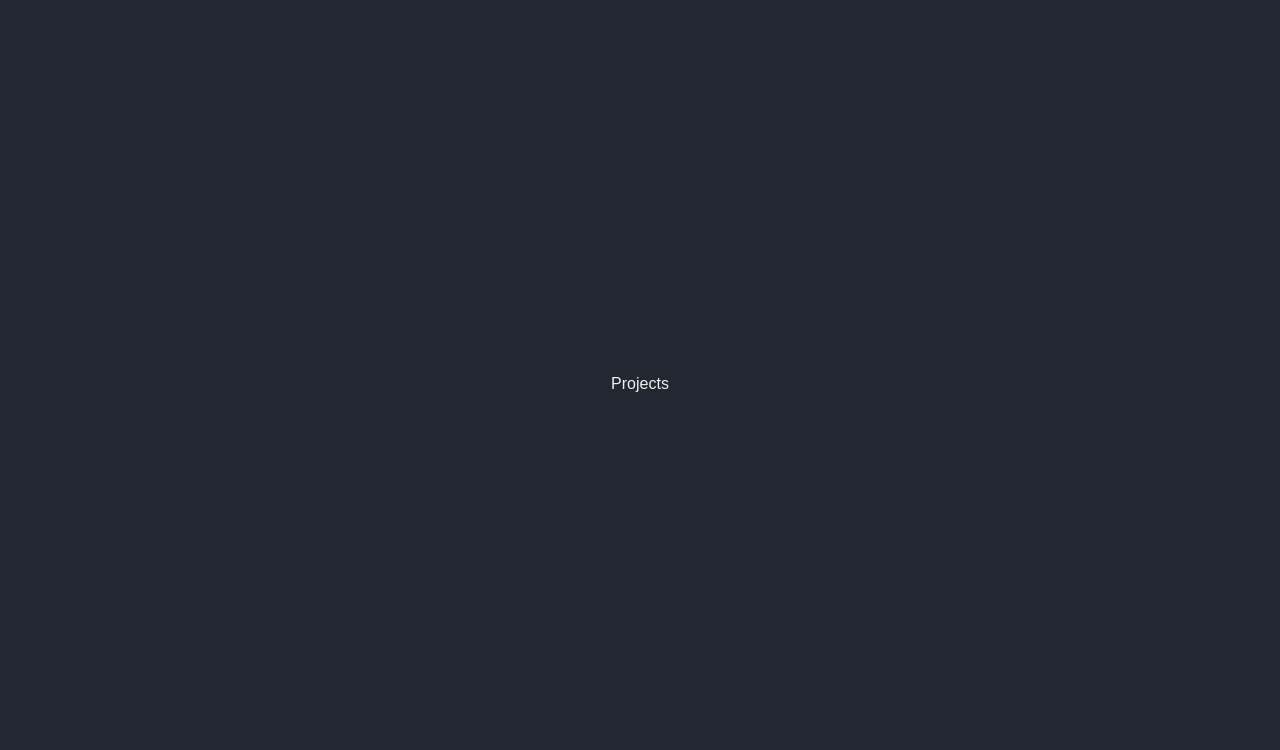
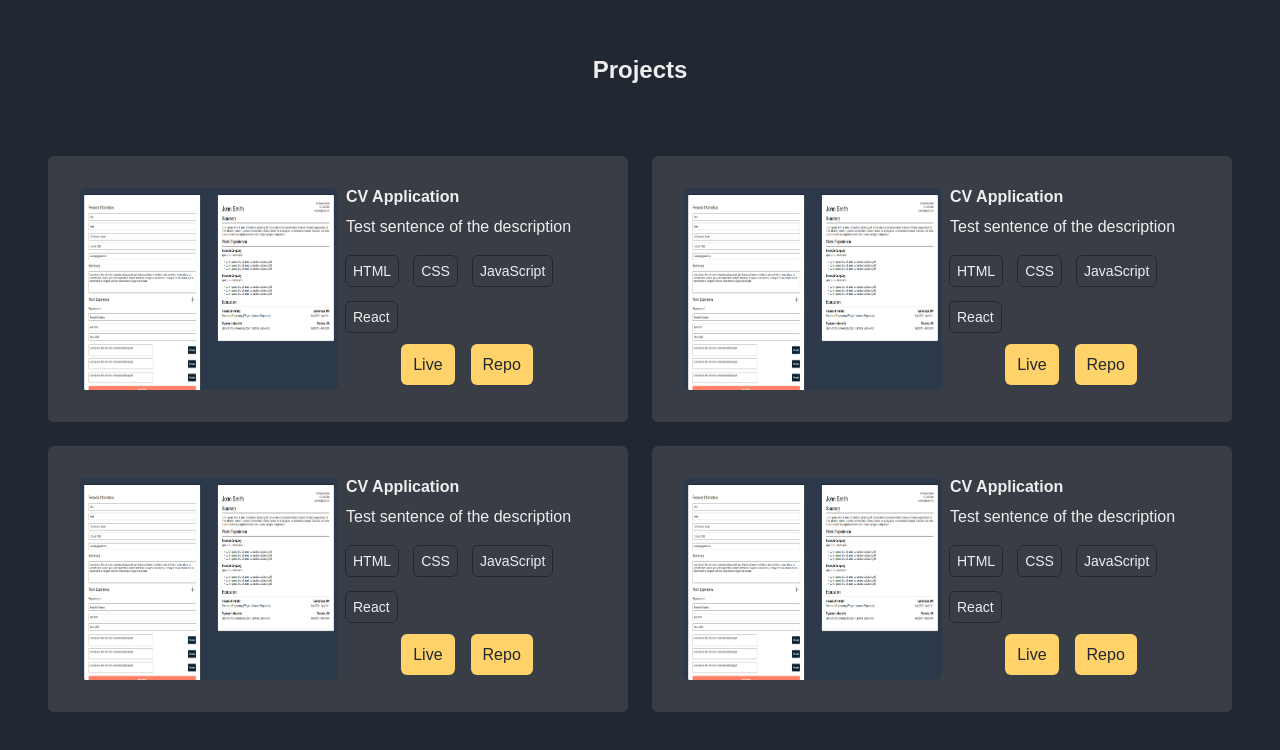
Before and after one commit to JacksonJ97/portfolio, a React (Create React App) app: page / in a window 1280 px wide. Shown: the part 816-1566 px from the top of the page. Built offline with nearby package versions, Linux system fonts and the light colour scheme.

Commit message:
created basic styles and structure for the project section and project cards

```diff
--- /dev/null
+++ b/src/components/ProjectCardGrid/index.js
@@ -0,0 +1,56 @@
+import styled from "styled-components";
+
+// Components
+import Card from "../Utilities/Card";
+
+// Project Data
+import data from "../../data";
+
+// Styles
+const Wrapper = styled.div`
+  display: grid;
+  grid-template-columns: 580px 580px;
+  gap: 24px;
+  place-items: center;
+`;
+
+const ProjectCardGrid = () => {
+  return (
+    <Wrapper>
+      <Card
+        title={data.title}
+        img={data.img}
+        description={data.description}
+        technologies={data.technologies}
+        liveLink={data.liveLink}
+        repoLink={data.repoLink}
+      />
+      <Card
+        title={data.title}
+        img={data.img}
+        description={data.description}
+        technologies={data.technologies}
+        liveLink={data.liveLink}
+        repoLink={data.repoLink}
+      />
+      <Card
+        title={data.title}
+        img={data.img}
+        description={data.description}
+        technologies={data.technologies}
+        liveLink={data.liveLink}
+        repoLink={data.repoLink}
+      />
+      <Card
+        title={data.title}
+        img={data.img}
+        description={data.description}
+        technologies={data.technologies}
+        liveLink={data.liveLink}
+        repoLink={data.repoLink}
+      />
+    </Wrapper>
+  );
+};
+
+export default ProjectCardGrid;
--- a/src/components/Projects.js
+++ b/src/components/Projects.js
@@ -1,14 +1,27 @@
 import styled from "styled-components";
+
+// Components
+import ProjectCardGrid from "./ProjectCardGrid";
 
 // Styles
 const Wrapper = styled.div`
   display: flex;
+  flex-direction: column;
+  justify-content: flex-start;
   align-items: center;
-  justify-content: center;
+
+  h2 {
+    margin: 3em 0;
+  }
 `;
 
 const Projects = ({ id }) => {
-  return <Wrapper id={id}>Projects</Wrapper>;
+  return (
+    <Wrapper id={id}>
+      <h2>Projects</h2>
+      <ProjectCardGrid />
+    </Wrapper>
+  );
 };
 
 export default Projects;
--- a/src/components/Utilities/Button/index.js
+++ b/src/components/Utilities/Button/index.js
@@ -6,6 +6,7 @@ const Wrapper = styled.button`
   margin: 0 0.75em;
   padding: 0.75em;
   background-color: #ffd369;
+  color: #222831;
   border: none;
   border-radius: 6px;
   cursor: pointer;
--- /dev/null
+++ b/src/components/Utilities/Card/TechBox/index.js
@@ -0,0 +1,16 @@
+import styled from "styled-components";
+
+// Styles
+const Wrapper = styled.li`
+  display: inline-block;
+  border: 1px solid #222831;
+  font-size: 0.875rem;
+  padding: 0.5em;
+  margin: 0.5em;
+  border-radius: 6px;
+`;
+const TechBox = ({ text }) => {
+  return <Wrapper>{text}</Wrapper>;
+};
+
+export default TechBox;
--- a/src/components/Utilities/Card/index.js
+++ b/src/components/Utilities/Card/index.js
@@ -0,0 +1,72 @@
+import styled from "styled-components";
+
+// Components
+import TechBox from "./TechBox";
+
+// Styles
+const Wrapper = styled.div`
+  display: flex;
+  justify-content: space-between;
+  background-color: #393e46;
+  padding: 2em;
+  border-radius: 6px;
+  width: 100%;
+
+  img {
+    width: 50%;
+    border-radius: 6px;
+  }
+
+  h4 {
+    margin: 0 0.5em 0.75em 0.5em;
+  }
+
+  p {
+    margin: 0.75em 0.5em;
+  }
+
+  .links {
+    margin: 1em 0;
+    text-align: center;
+  }
+
+  a {
+    background-color: #ffd369;
+    color: #222831;
+    padding: 0.75em;
+    margin: 0.5em;
+    border-radius: 6px;
+  }
+
+  a:hover {
+    background-color: #eeeeee;
+  }
+`;
+
+const Card = ({ title, img, description, technologies, liveLink, repoLink }) => {
+  return (
+    <Wrapper>
+      <img src={img} alt={title} />
+
+      <div>
+        <h4>{title}</h4>
+        <p>{description}</p>
+        <ul>
+          {technologies.map((tech) => (
+            <TechBox text={tech} />
+          ))}
+        </ul>
+        <div className="links">
+          <a href={liveLink} target="_blank" rel="noreferrer">
+            Live
+          </a>
+          <a href={repoLink} target="_blank" rel="noreferrer">
+            Repo
+          </a>
+        </div>
+      </div>
+    </Wrapper>
+  );
+};
+
+export default Card;
--- /dev/null
+++ b/src/data.js
@@ -0,0 +1,12 @@
+import cvImg from "./assets/images/cv-app.png";
+
+const projectData = {
+  title: "CV Application",
+  description: "Test sentence of the description",
+  technologies: ["HTML", "CSS", "JavaScript", "React"],
+  liveLink: "https://jacksonj97.github.io/cv-application/",
+  repoLink: "https://github.com/JacksonJ97/cv-application",
+  img: cvImg,
+};
+
+export default projectData;
```
Also changed, not shown: src/assets/images/cv-app.png (added).
